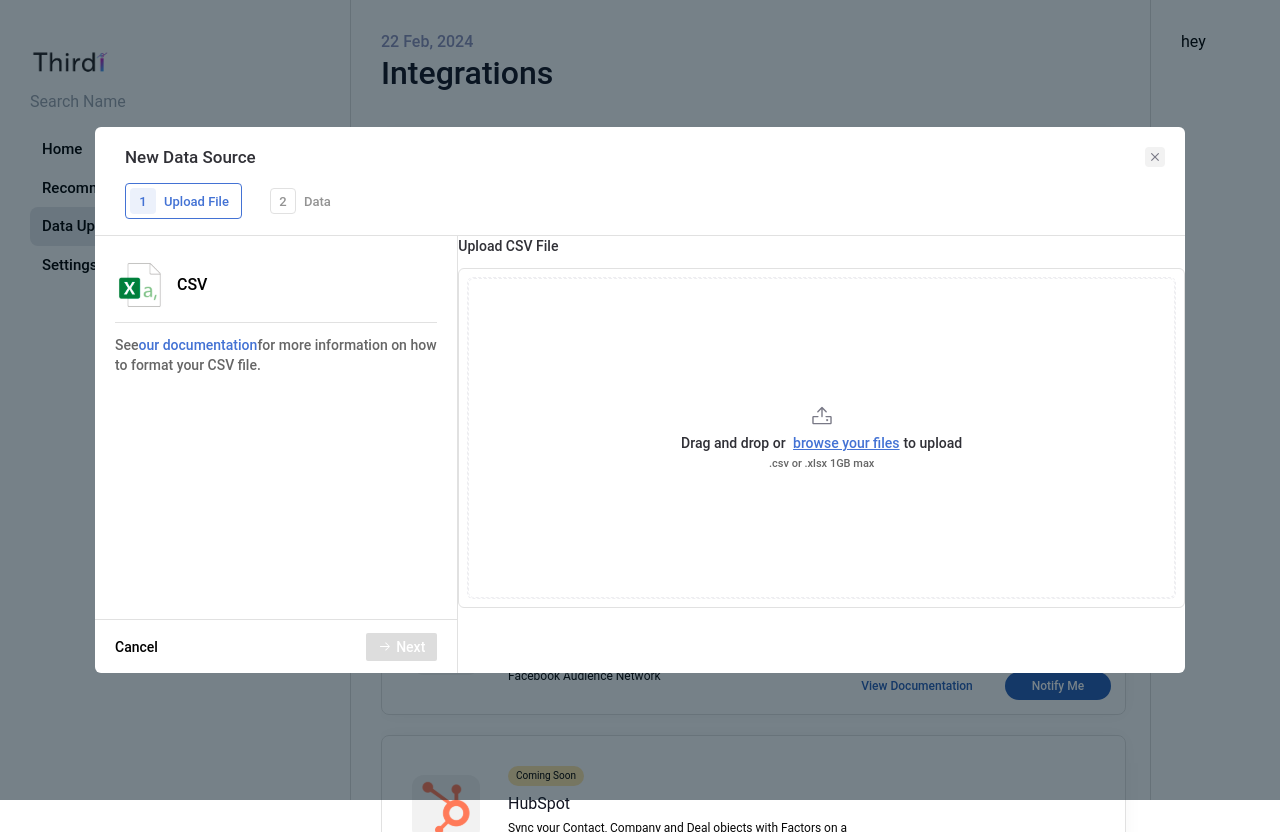
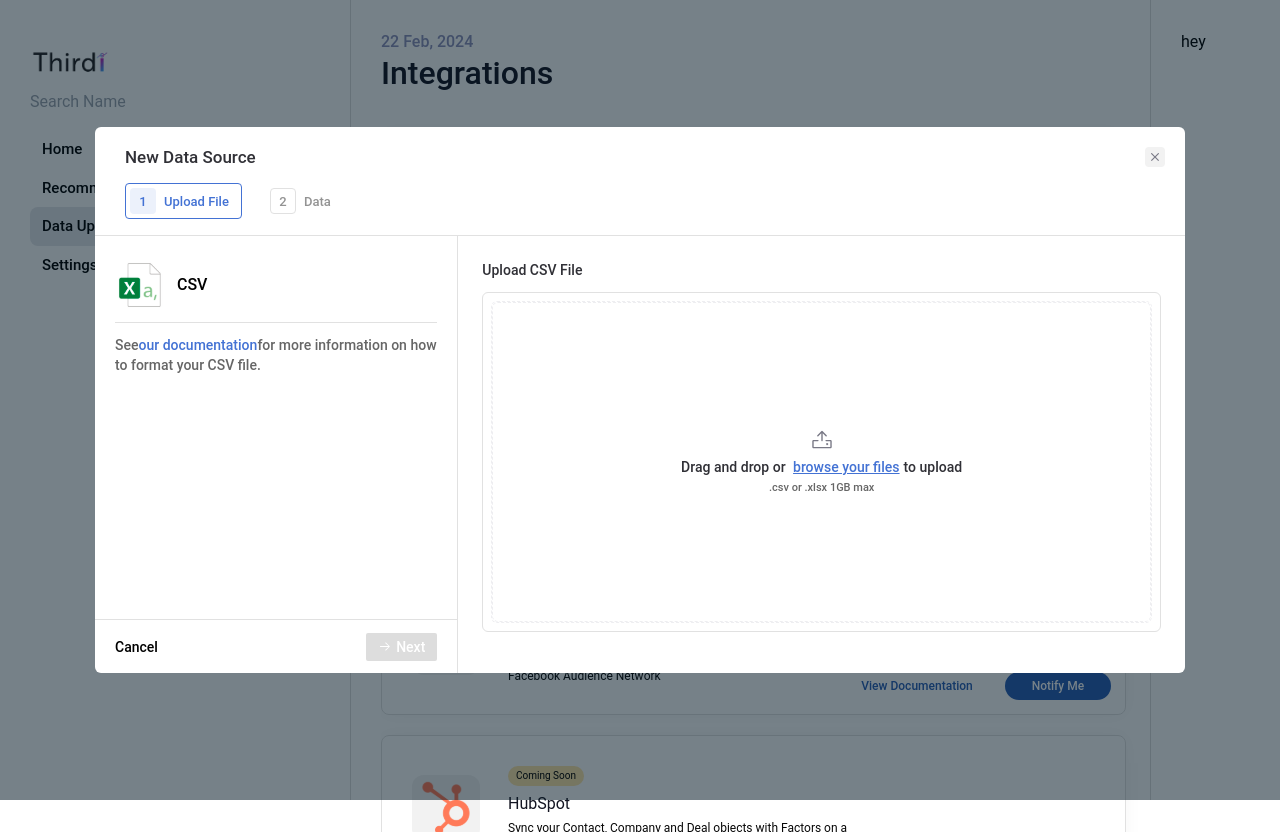
Before and after one commit to thirdi-ai/webapp, a Next.js app: page /dataupload in a window 1280 px wide. Both pictures are taken after a click on the button "Upload". Shown: the top 832 px of the page. Built offline with nearby package versions, Linux system fonts and the light colour scheme.

Commit message:
added padding to modalcomponent

```diff
--- a/components/ModalComponent.js
+++ b/components/ModalComponent.js
@@ -91,7 +91,7 @@ export default function ModalComponent({ onBtnClick }) {
               {fileData ? (
                 <SpreadsheetComponent data={fileData} />
               ) : (
-                <>
+                <div className="p-6">
                   <p className="mb-3 text-sm text-grey-500">Upload CSV File</p>
                   <div className="w-full h-[340px] border border-grey-600 p-2  relative rounded-md bg-white">
                     <div className="w-full h-full rounded-md border border-dashed border-white-500 text-sm flex justify-center items-center flex-col relative">
@@ -129,7 +129,7 @@ export default function ModalComponent({ onBtnClick }) {
                       </div>
                     </div>
                   </div>
-                </>
+                </div>
               )}
             </div>
           </div>
```
